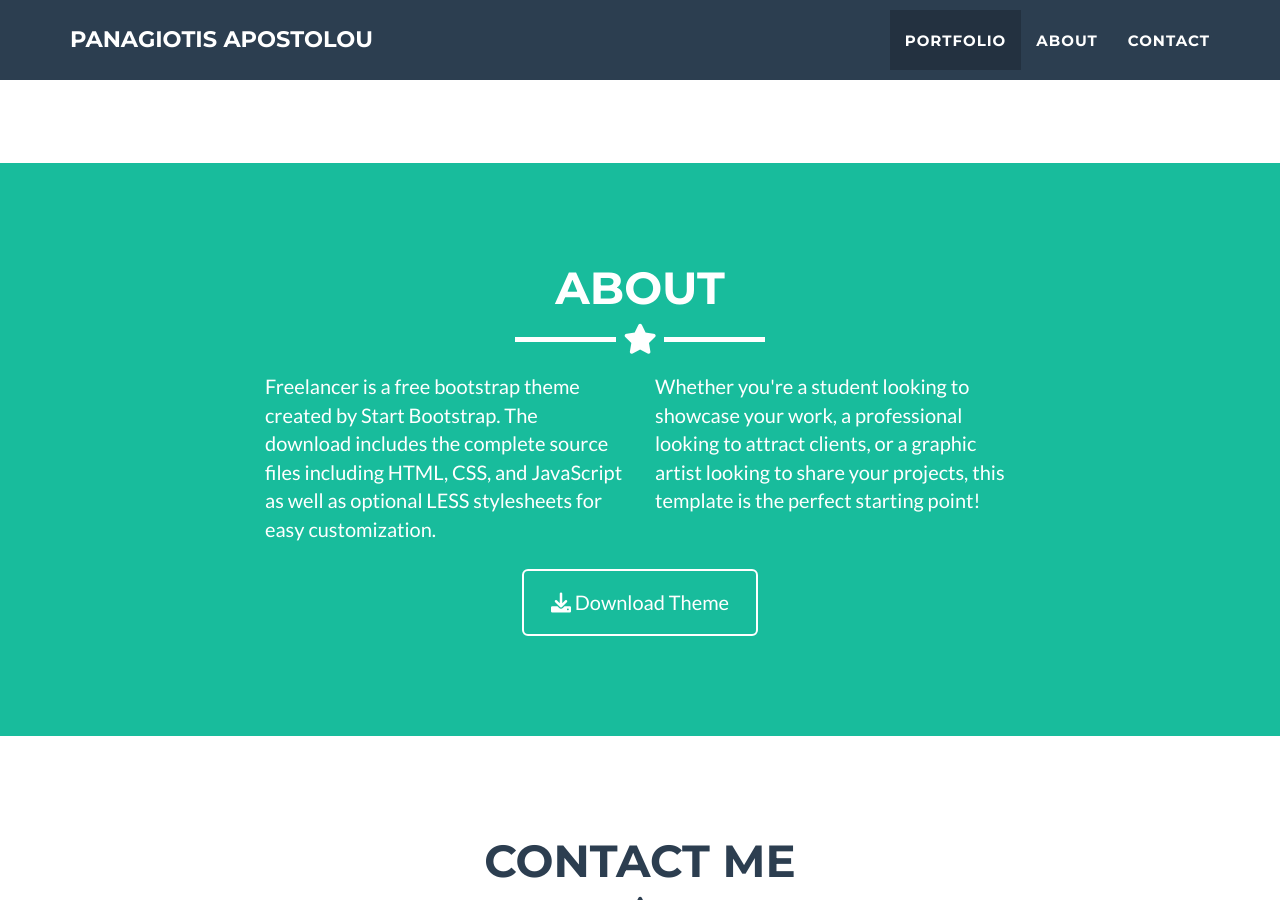
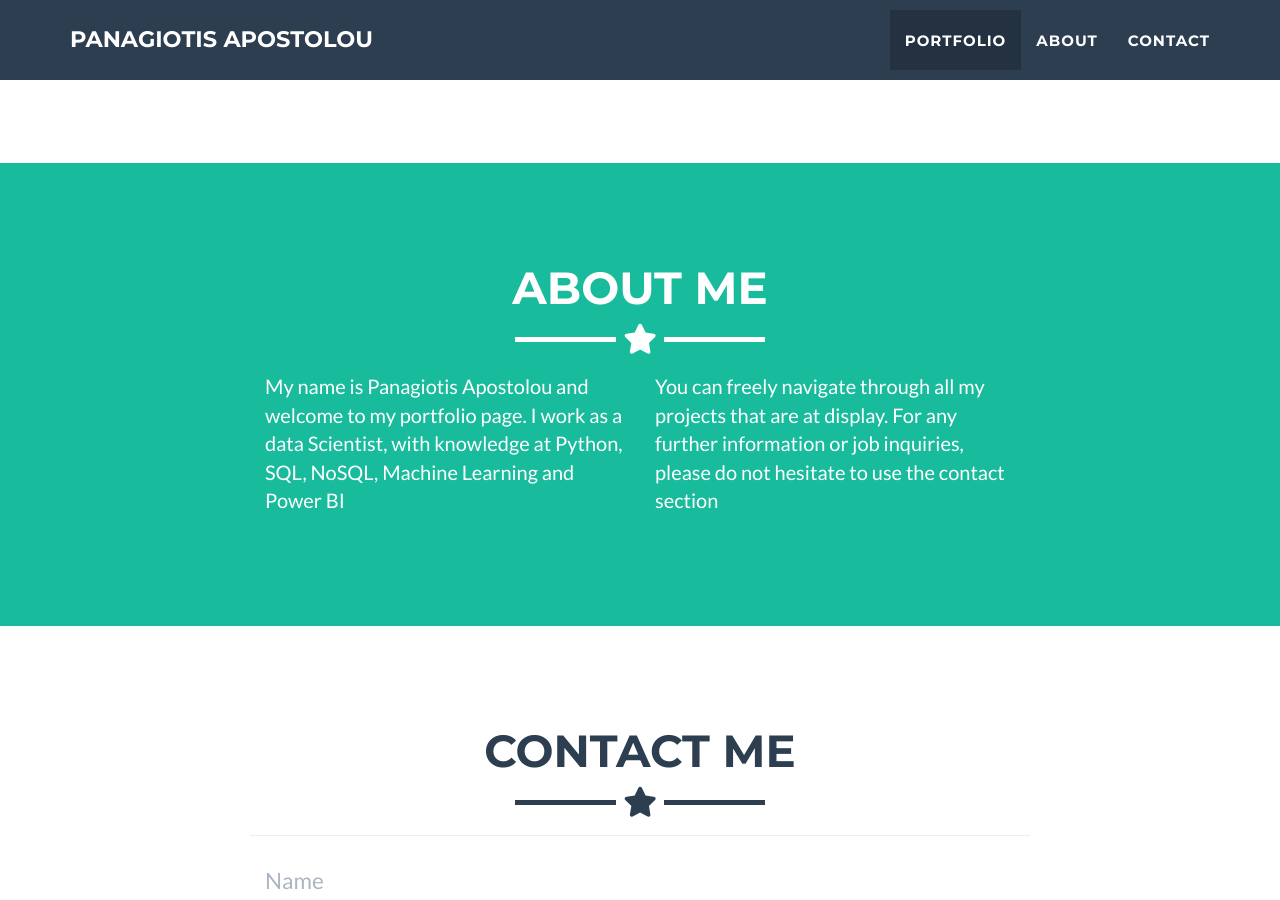
Before and after one commit to PanagiotisApostolou/PanagiotisApostolou.github.io, a Jekyll site: the page built from _posts/2014-07-18-project-1.markdown, in a window 1280 px wide and 900 px high, scrolled down 1536 px. Built offline with Jekyll 4.4.1, drawn with Linux system fonts in a browser that asks for light colours.

Commit message:
Update about.html

```diff
--- a/_includes/about.html
+++ b/_includes/about.html
@@ -3,24 +3,18 @@
   <div class="container">
     <div class="row">
       <div class="col-lg-12 text-center">
-        <h2>About</h2>
+        <h2>About me</h2>
         <hr class="star-light">
       </div>
     </div>
     <div class="row">
       <div class="col-lg-4 col-lg-offset-2">
-        <p>Freelancer is a free bootstrap theme created by Start Bootstrap. The download includes the complete
-          source files including HTML, CSS, and JavaScript as well as optional LESS stylesheets for easy
-          customization.</p>
+        <p>My name is Panagiotis Apostolou and welcome to my portfolio page. I work as a data Scientist, with knowledge at Python, SQL, NoSQL, Machine Learning
+        and Power BI</p>
       </div>
       <div class="col-lg-4">
-        <p>Whether you're a student looking to showcase your work, a professional looking to attract clients, or
-          a graphic artist looking to share your projects, this template is the perfect starting point! </p>
-      </div>
-      <div class="col-lg-8 col-lg-offset-2 text-center">
-        <a href="https://github.com/jeromelachaud/freelancer-theme" class="btn btn-lg btn-outline">
-          <i class="fa fa-download"></i> Download Theme
-        </a>
+        <p>You can freely navigate through all my projects that are at display. For any further information or job inquiries, please do not
+          hesitate to use the contact section </p>
       </div>
     </div>
   </div>
```
